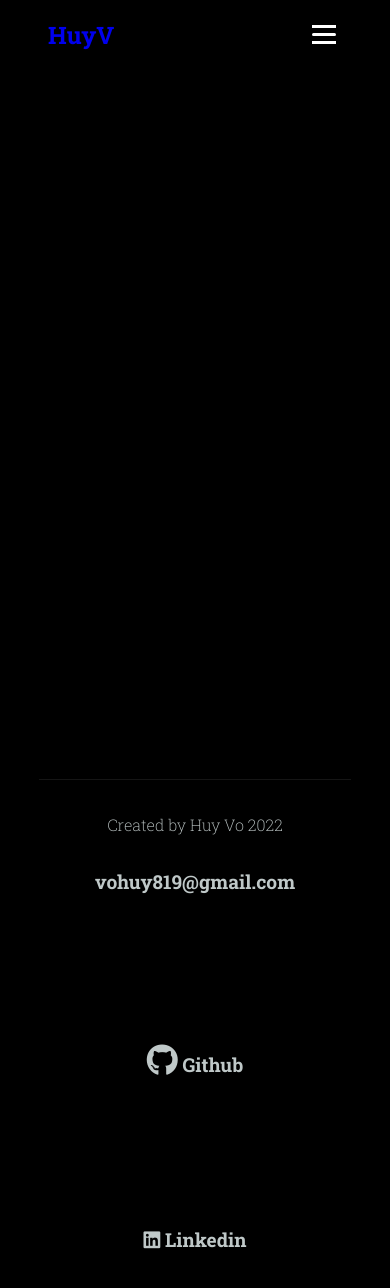
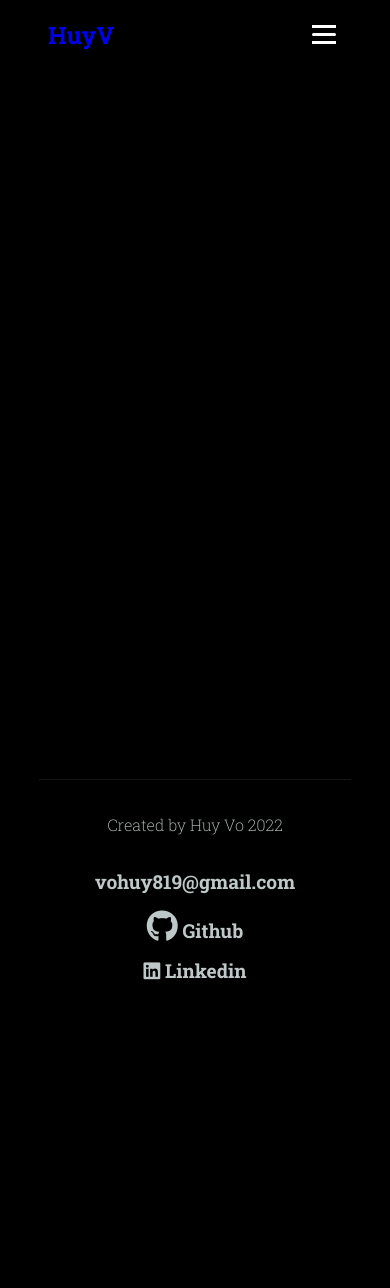
Before and after one commit to HuyHHV/react-portfolio, a React (Create React App) app: page /resume in a window 390 px wide. After the commit the page ends 1020 px from the top, so only its background shows below. Built offline with nearby package versions, Linux system fonts and the light colour scheme.

Commit message:
responsive

```diff
--- a/src/components/footer/Footer.css
+++ b/src/components/footer/Footer.css
@@ -101,6 +101,7 @@ footer {
         flex-direction: column;
         align-items: center;
         justify-content: space-around;
+        gap: 1em;
     }
 
 }
```
